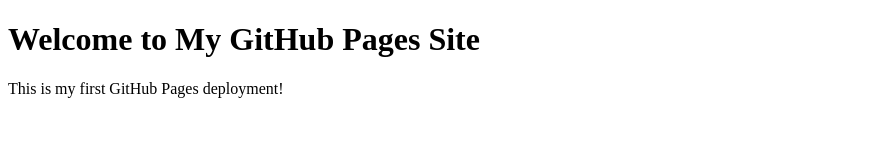
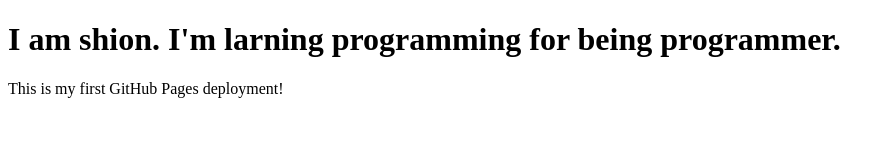
Before and after one commit to shion-01/my-first-web-site, a plain HTML site: page index.html in a window 1280 px wide. Shown: the whole page, without its empty margins (0-895 px from the left). Drawn offline with Linux system fonts and the light colour scheme.

Commit message:
Add files via upload

```diff
--- a/index.html
+++ b/index.html
@@ -6,7 +6,7 @@
     <title>I am shion. I'm larning programming for being programmer.</title>
 </head>
 <body>
-    <h1>Welcome to My GitHub Pages Site</h1>
+    <h1>I am shion. I'm larning programming for being programmer.</h1>
     <p>This is my first GitHub Pages deployment!</p>
 </body>
 </html>
```
